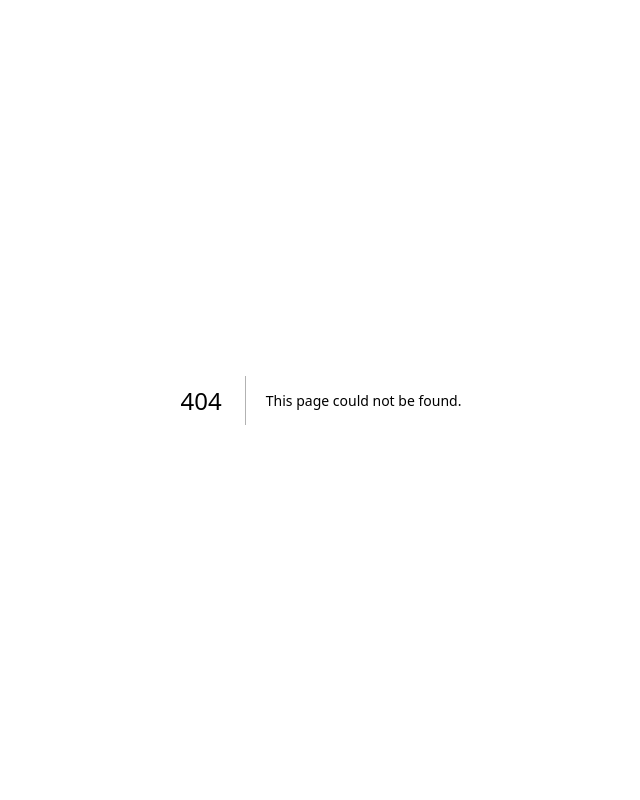
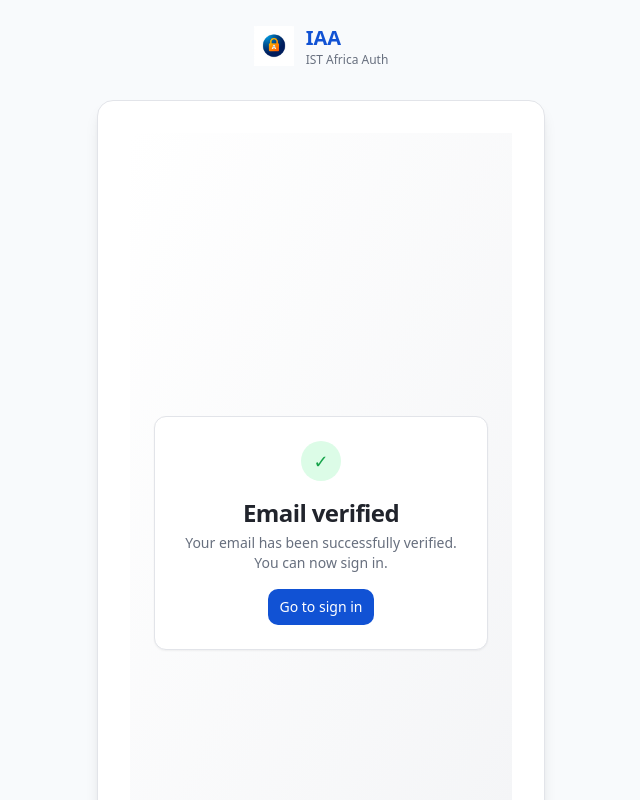
Before and after one commit to ISTAfrica/ist-africa-auth, a Next.js app in the folder Frontend/: page /auth/verification-success in a window 1280 px wide. Before the commit this address had no page. Shown: the top 800 px of the page, without its empty margins (319-959 px from the left). Built offline with nearby package versions, Linux system fonts and the light colour scheme; no server answers.

Commit message:
added verify- success page

```diff
--- /dev/null
+++ b/Frontend/src/app/auth/verification-success/page.tsx
@@ -0,0 +1,23 @@
+export default function VerificationSuccessPage() {
+  return (
+    <main className="min-h-screen flex items-center justify-center p-6 bg-gradient-to-br from-background to-muted">
+      <div className="max-w-sm w-full text-center space-y-4 rounded-lg border bg-card p-6 shadow-sm">
+        <div className="mx-auto h-10 w-10 rounded-full bg-green-100 text-green-600 flex items-center justify-center text-lg">
+          ✓
+        </div>
+        <div>
+          <h1 className="text-2xl font-bold tracking-tight">Email verified</h1>
+          <p className="text-sm text-muted-foreground mt-1">
+            Your email has been successfully verified. You can now sign in.
+          </p>
+        </div>
+        <a
+          href={process.env.NEXT_PUBLIC_APP_BASE_URL ? `${process.env.NEXT_PUBLIC_APP_BASE_URL.replace(/\/$/, '')}/auth/login` : '/auth/login'}
+          className="inline-flex items-center justify-center rounded-md bg-primary px-3 py-2 text-primary-foreground hover:bg-primary/90 transition-colors text-sm"
+        >
+          Go to sign in
+        </a>
+      </div>
+    </main>
+  );
+}
```
